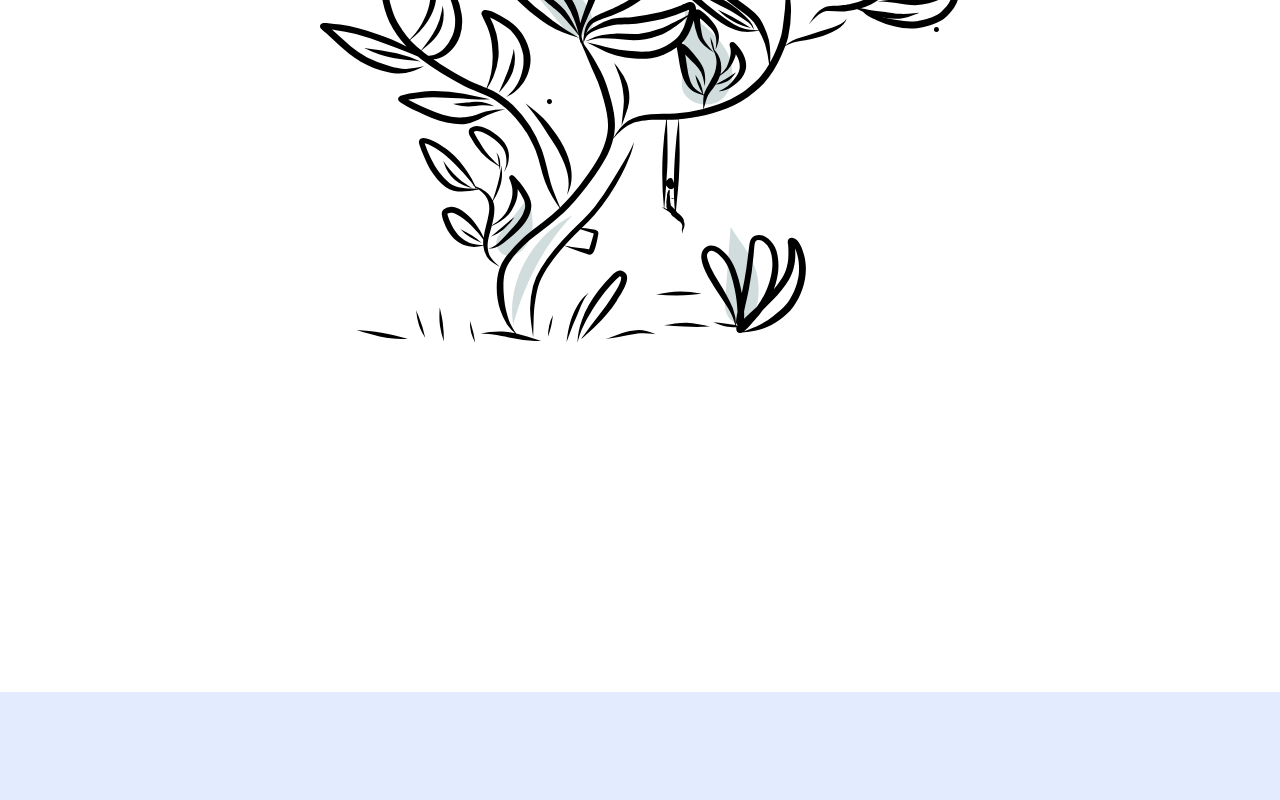
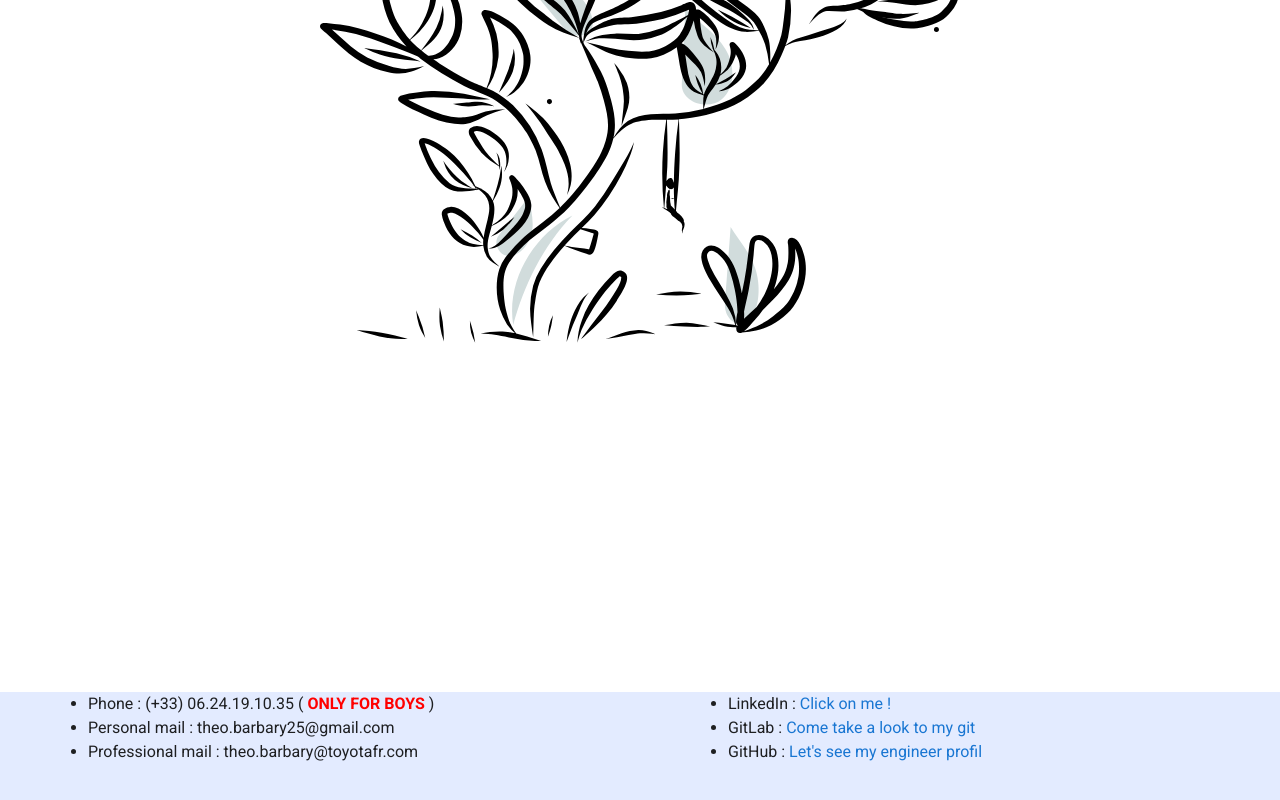
Before and after one commit to Barbary-Theo/Perso-hi-mate, a Vue app: page / in a window 1280 px wide. Shown: the part 4225-5025 px from the top of the page. Built offline with nearby package versions, Linux system fonts and the light colour scheme.

Commit message:
(automatic commit by a script) only for boys

```diff
--- a/src/components/HiMate.vue
+++ b/src/components/HiMate.vue
@@ -348,6 +348,26 @@
       </div>
 
       <div id="footer" class="footer spacer">
+
+        <div id="footer-container" style="display: flex; justify-content: space-around; flex-direction: row;">
+
+          <div style="width: 40%">
+              <ul>
+                <li>Phone : (+33) 06.24.19.10.35 (<span style="color: red"><strong> ONLY FOR BOYS </strong></span>)</li>
+                <li>Personal mail : theo.barbary25@gmail.com</li>
+                <li>Professional mail : theo.barbary@toyotafr.com</li>
+              </ul>
+          </div>
+
+          <div style="width: 40%">
+            <ul>
+              <li>LinkedIn : <a href="https://www.linkedin.com/in/th%C3%A9o-barbary-047656201/" target="_blank"> Click on me ! </a></li>
+              <li>GitLab : <a href="https://gitlab.com/Barbary-Theo" target="_blank"> Come take a look to my git </a></li>
+              <li>GitHub : <a href="https://github.com/Barbary-Theo" target="_blank"> Let's see my engineer profil </a></li>
+            </ul>
+          </div>
+
+        </div>
 
       </div>
 
@@ -847,6 +867,15 @@ export default {
     }
   }
 
+a {
+  text-decoration: none;
+  color: black;
+}
+
+.footer-container {
+  align-items: center;
+}
+
 }
 
 </style>
```
